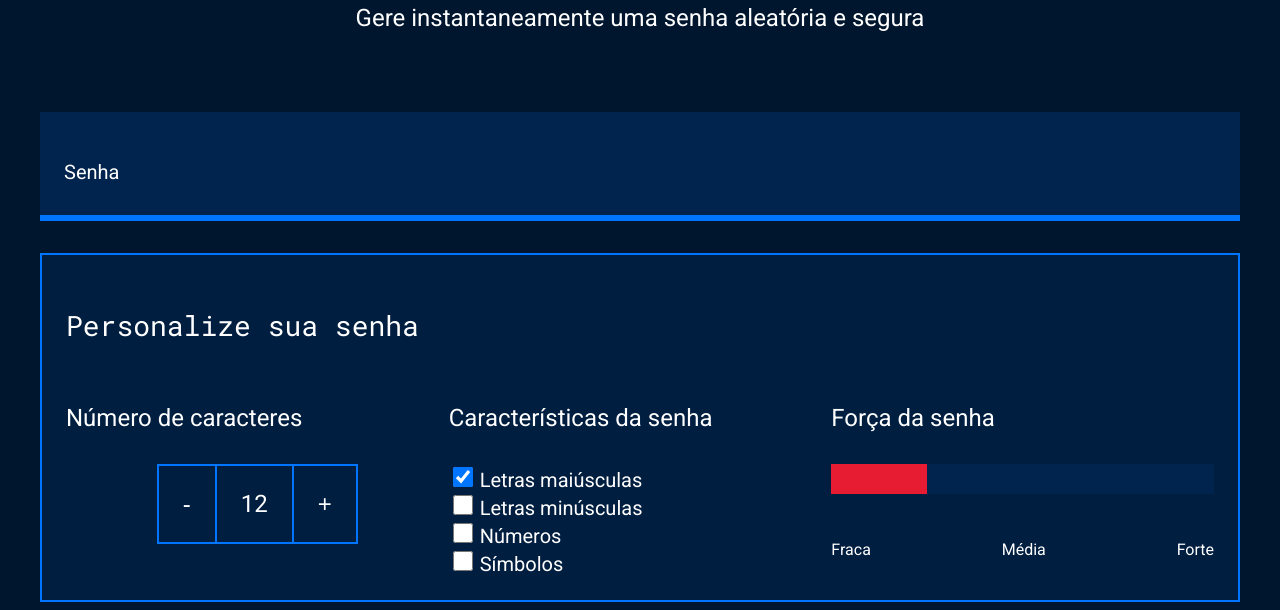
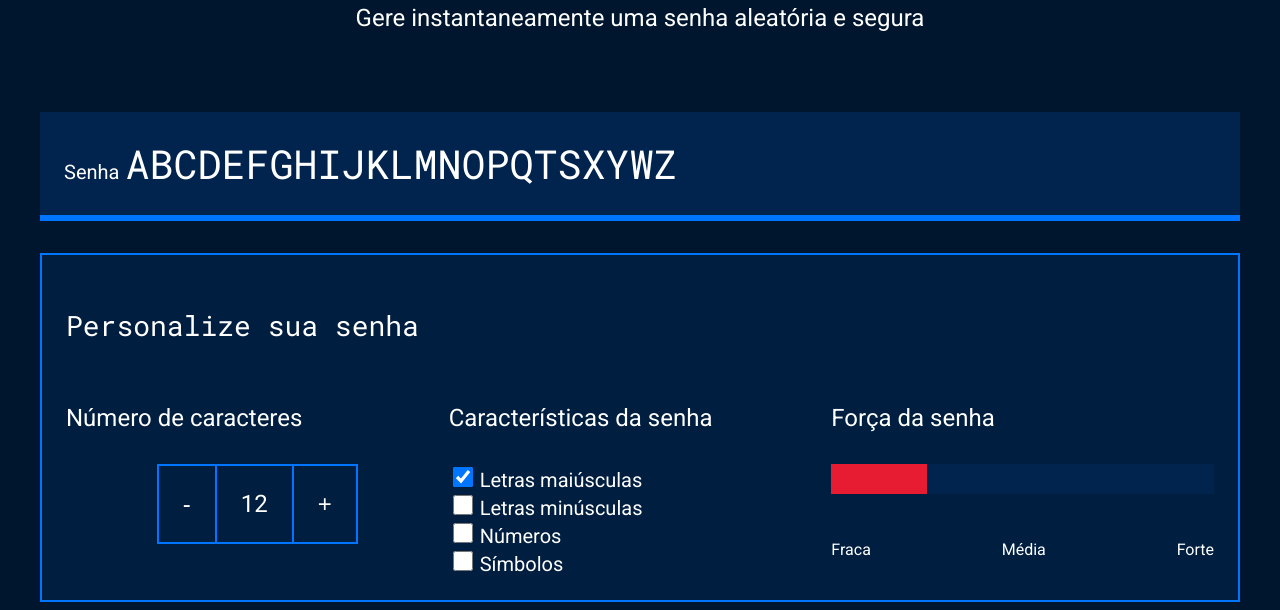
Before and after one commit to henrypedroso/gerador_senhas_2026_vers-o_3, a plain HTML site: page index.html in a window 1280 px wide. Shown: the part 214-824 px from the top of the page. Drawn offline with Linux system fonts and the light colour scheme.

Commit message:
sssssssssssssss

```diff
--- a/index.html
+++ b/index.html
@@ -17,7 +17,7 @@
         </div>
         <div class="conteudo-senha">
             <label for="senha">Senha</label>
-            <input name="senha" type="text" id="campo-senha">
+            <input name="senha" type="text" id="campo-senha" readonly>
         </div>
         <div class="parametro">
             <h3 class="parametro-titulo">Personalize sua senha</h3>
--- a/script.js
+++ b/script.js
@@ -24,3 +24,9 @@ function aumentaTamanho(){
 
     numeroSenha.textContent = tamanhaSenha;
 }
+
+const campoSenha = document.querySelector('#campo-senha');
+
+const letrasMaiusculas = 'ABCDEFGHIJKLMNOPQTSXYWZ';
+
+campoSenha.value = letrasMaiusculas;
```
